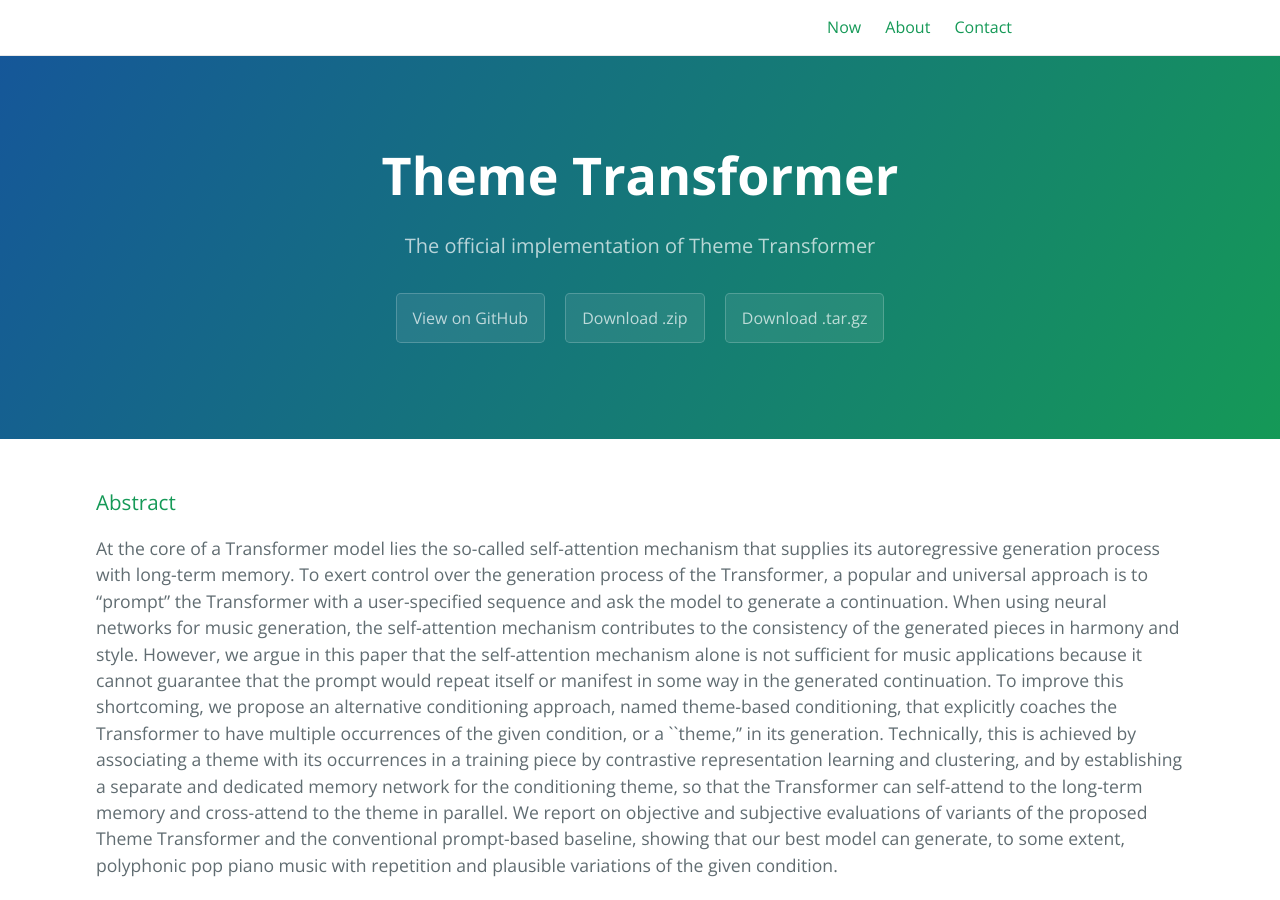
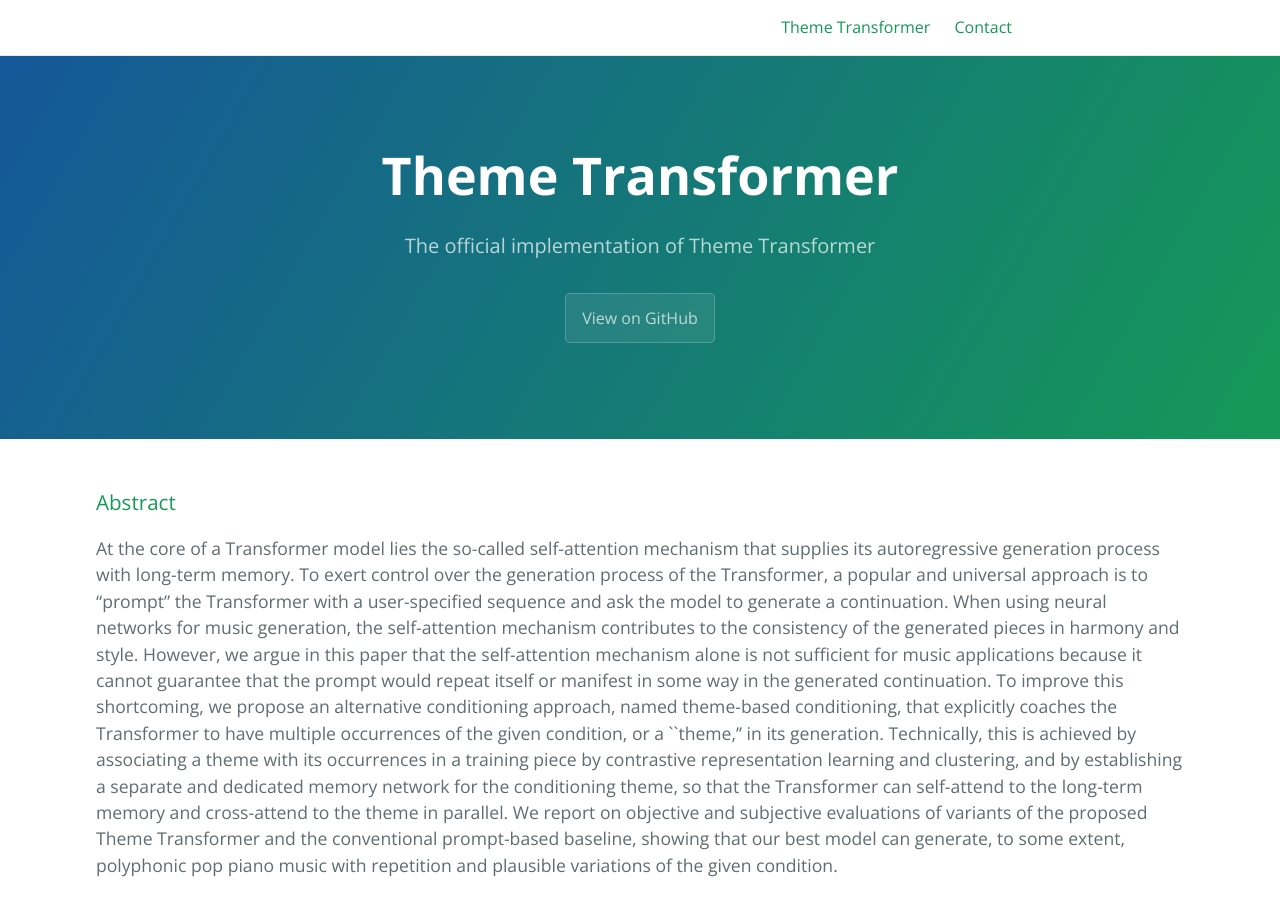
Before and after one commit to atosystem/ThemeTransformer, a Jekyll site: the page built from index.md, in a window 1280 px wide and 900 px high. Built offline with Jekyll 4.4.1, drawn with Linux system fonts in a browser that asks for light colours.

```diff
--- a/_config.yml
+++ b/_config.yml
@@ -1,6 +1,6 @@
 title: Theme Transformer
 description: The official implementation of Theme Transformer
-show_downloads: true
+show_downloads: false
 
 baseurl: "/ThemeTransformer" # change this to the subpath of your site, e.g. /blog. Leave it empty if you don't need it.
 url: "https://atosystem.github.io" # change this to the base hostname & protocol for your site
@@ -27,4 +27,4 @@ plugins:
 target-blank:
     rel: nofollow
 
-header_page_refs: ['now', 'about', 'contact']
+header_page_refs: ['demo', 'code', 'contact']
```
Also changed, not shown: index.md (+1 -0 lines).
